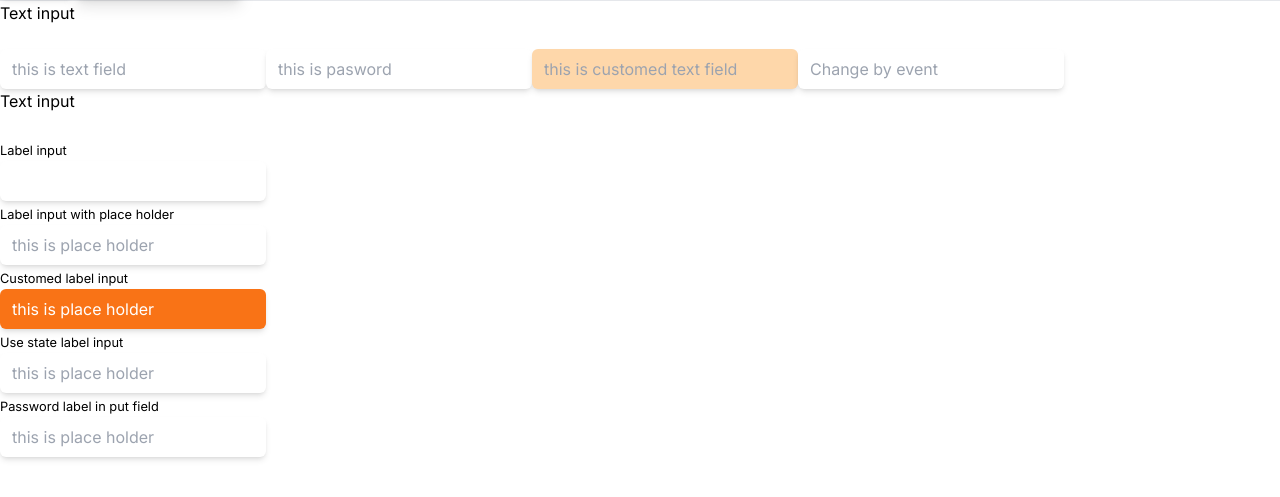
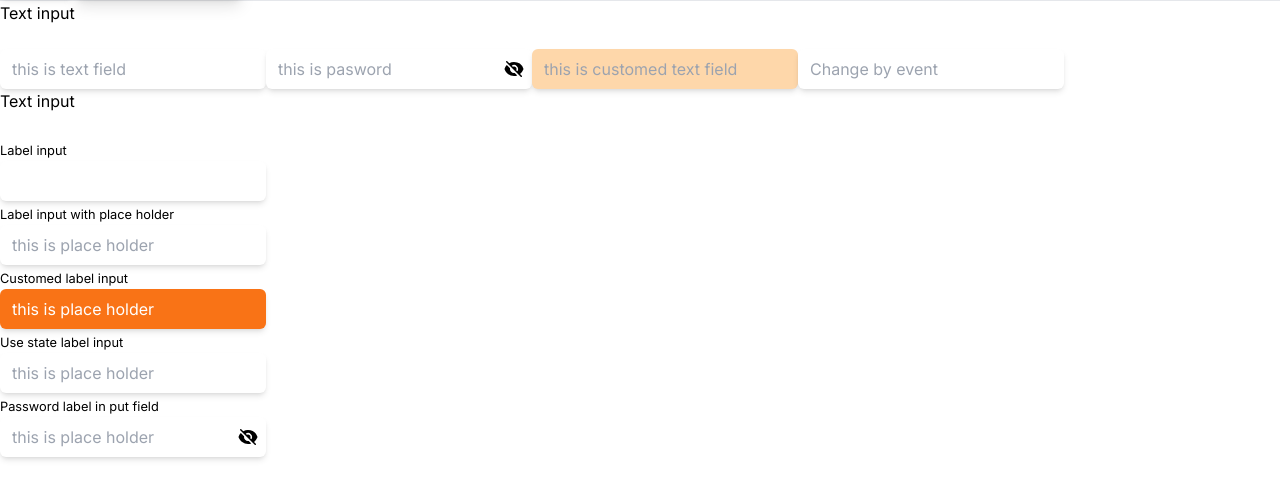
Before and after one commit to vanhuyvo1997/my-task, a Next.js app: page /test-ui in a window 1280 px wide. Shown: the part 181-678 px from the top of the page. Built offline with nearby package versions, Linux system fonts and the light colour scheme.

Commit message:
update text inputs

```diff
--- a/app/_components/label-text-input.tsx
+++ b/app/_components/label-text-input.tsx
@@ -1,15 +1,9 @@
 "use client"
 
-import TextInput from "./text-input"
+import TextInput, { CommonTextInputProps } from "./text-input"
 
-type LabelTextInputProps = {
-    id: string,
-    onChange?: (val: string) => void,
-    value?: string,
+type LabelTextInputProps = CommonTextInputProps & {
     title: string,
-    className?: string,
-    placeholder?: string,
-    type?: 'password' | 'text',
 }
 
 export default function LabelTextInput({
--- a/app/_components/text-input.tsx
+++ b/app/_components/text-input.tsx
@@ -3,16 +3,21 @@
 
 import clsx from "clsx"
 import { useState } from "react"
-import { XMarkIcon } from '@heroicons/react/16/solid'
-type TextInputProps = {
+import { XMarkIcon, EyeIcon, EyeSlashIcon } from '@heroicons/react/20/solid'
+import { CommonButtonProps } from "./button"
+
+export type CommonTextInputProps = {
+    id?: string,
+    name?: string,
     value?: string,
     className?: string,
     type?: "text" | "password",
     placeholder?: string,
     onChange?: (val: string) => void,
-    id?: string,
-    name?: string,
 }
+
+
+type TextInputProps = CommonTextInputProps;
 
 export default function TextInput({
     value,
@@ -24,8 +29,10 @@ export default function TextInput({
     name,
 }: Readonly<TextInputProps>) {
     const [internalValue, setInternalValue] = useState(value);
+    const [internalType, setInternalType] = useState(type);
     const isEmpty = !internalValue;
-
+    const isPassword = type === "password";
+    const isShowPossword = internalType === "text";
 
     return <div className="relative inline-block">
         <input
@@ -34,6 +41,7 @@ export default function TextInput({
             className={clsx(
                 className,
                 'shadow-md rounded-md pl-3 pr-5 py-2 border-none',
+                isPassword && 'pr-12'
             )}
             onChange={(e) => {
                 if (onChange) {
@@ -42,21 +50,68 @@ export default function TextInput({
                 setInternalValue(e.target.value);
 
             }}
-            type={type}
+            type={internalType}
             value={internalValue}
             placeholder={placeholder}
         />
-        {!isEmpty && <XMarkIcon
-            title="clear"
-            className="hover:transition-colors hover:text-black text-gray-500 absolute top-1/2 right-0.5 -translate-y-1/2"
+        {!isEmpty && <ClearButton
             onClick={e => {
                 if (onChange) {
                     onChange('');
                 }
                 setInternalValue('');
             }}
-            height={20}
-            width={20}
+            className={clsx(
+                'hover:transition-colors hover:text-black text-gray-500 absolute top-1/2 right-0.5 -translate-y-1/2',
+                isPassword && 'right-7'
+            )}
+
+        />}
+        {isPassword && <ShowPasswordButton
+            onClick={() => { setInternalType(isShowPossword ? "password" : "text") }}
+            isCloseEye={!isShowPossword}
+            className="top-1/2 -translate-y-1/2 absolute right-2"
         />}
     </div>
 }
+
+
+type ClearButtonProps = CommonButtonProps;
+
+function ClearButton({ onClick, className }: Readonly<ClearButtonProps>) {
+    return <button
+        title="clear"
+        className={className}
+        onClick={onClick}
+        type="button"
+    >
+        <XMarkIcon
+            height={20}
+            width={20}
+        />
+    </button>
+}
+
+
+
+
+type ShowPasswordButtonProps = CommonButtonProps & {
+    isCloseEye?: boolean,
+}
+function ShowPasswordButton({
+    onClick,
+    isCloseEye = true,
+    className,
+}: Readonly<ShowPasswordButtonProps>) {
+
+    return <button
+        title={isCloseEye ? "show" : "hide"}
+        onClick={onClick}
+        type="button"
+        className={className}
+    >
+        {!isCloseEye ? <EyeIcon height={20} width={20} /> : <EyeSlashIcon height={20} width={20} />}
+
+    </button>
+
+}
```
